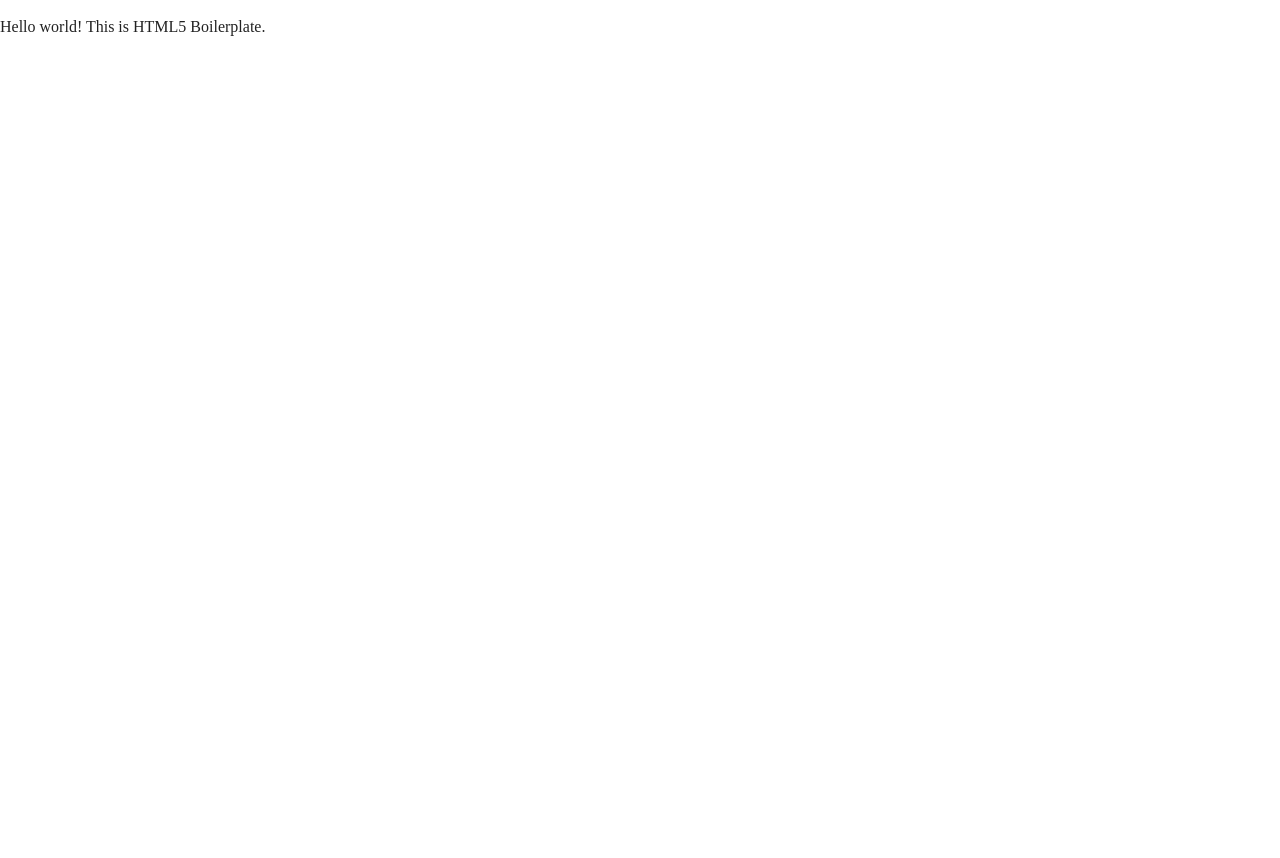
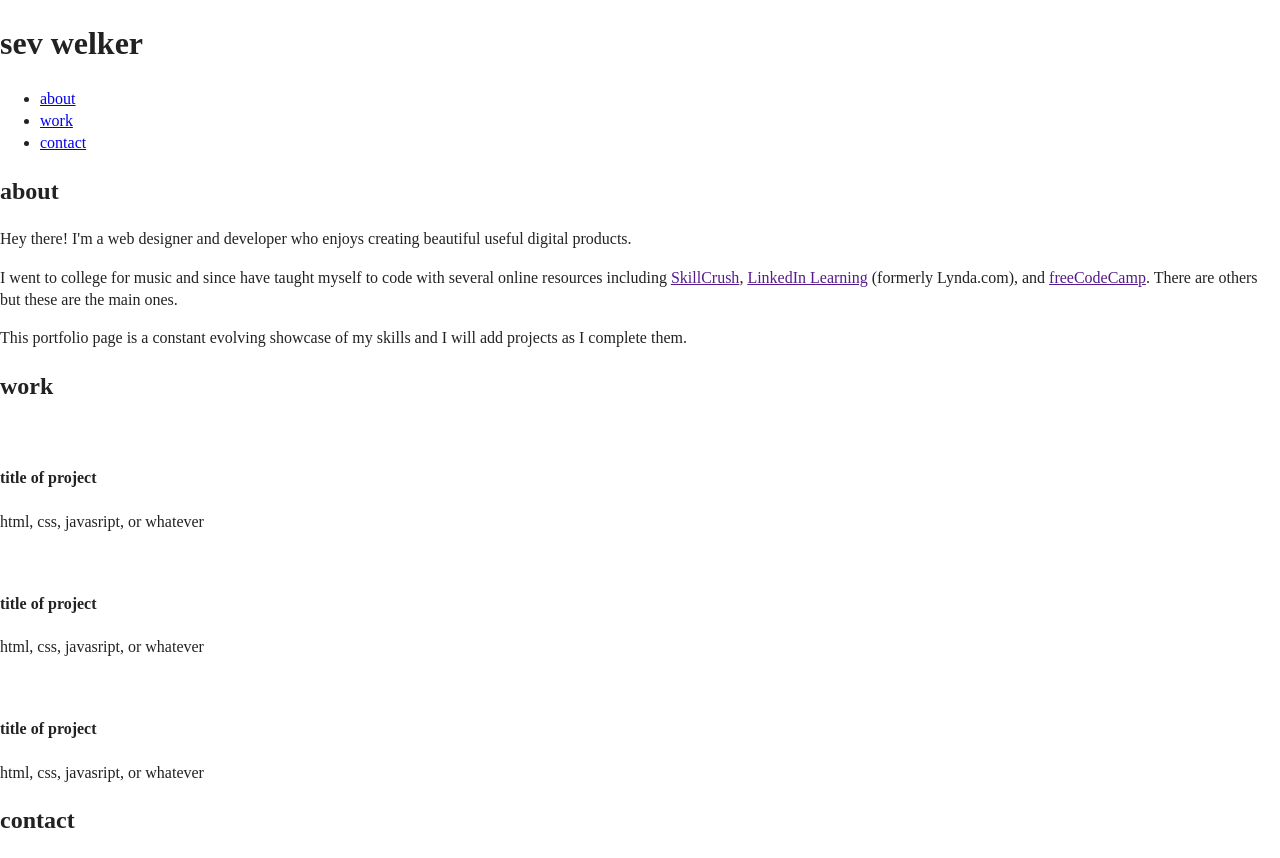
Before and after one commit to thegreatsevrini/portfolio-2019, a plain HTML site: page index.html in a window 1280 px wide. Before the commit the page ends 800 px from the top, so only its background shows below. Drawn offline with nearby package versions, Linux system fonts and the light colour scheme.

Commit message:
Added html structure for the header, including nav and logo, as well as the About section and Work section.

```diff
--- a/index.html
+++ b/index.html
@@ -10,9 +10,12 @@
   <link rel="manifest" href="site.webmanifest">
   <link rel="apple-touch-icon" href="icon.png">
   <!-- Place favicon.ico in the root directory -->
-
+  <!-- Main Style Sheets -->
   <link rel="stylesheet" href="css/normalize.css">
   <link rel="stylesheet" href="css/main.css">
+
+
+
 
   <meta name="theme-color" content="#fafafa">
 </head>
@@ -23,7 +26,59 @@
   <![endif]-->
 
   <!-- Add your site or application content here -->
-  <p>Hello world! This is HTML5 Boilerplate.</p>
+  <header>
+    <h1 id="logo">sev welker</h1>
+    <nav>
+      <ul>
+        <li><a href="#">about</a></li>
+        <li><a href="#">work</a></li>
+        <li><a href="#">contact</a></li>
+      </ul>
+    </nav>
+  </header>
+  <body>
+    <div class="container">
+      <section id="about">
+        <h2>about</h2>
+        <p class="intro">Hey there! I'm a web designer and developer who enjoys creating beautiful useful digital products.</p>
+        <p>I went to college for music and since have taught myself to code with several online resources including <a href="">SkillCrush</a>, <a href="">LinkedIn Learning</a> (formerly Lynda.com), and <a href="">freeCodeCamp</a>. There are others but these are the main ones. </p>
+        <p>This portfolio page is a constant evolving showcase of my skills and I will add projects as I complete them. </p>
+
+
+          </ul>
+        </div>
+
+      </section>
+      <section id="work">
+        <h2>work</h2>
+        <div class="gallery">
+          <div class="gallery-item">
+            <img class="gallery-img" src="">
+            <h4>title of project</h4>
+            <p>html, css, javasript, or whatever</p>
+          </div>
+          <!-- end of .gallery-item -->
+
+          <div class="gallery-item">
+            <img class="gallery-img" src="">
+            <h4>title of project</h4>
+            <p>html, css, javasript, or whatever</p>
+          </div>
+          <!-- end of .gallery-item -->
+
+          <div class="gallery-item">
+            <img class="gallery-img" src="">
+            <h4>title of project</h4>
+            <p>html, css, javasript, or whatever</p>
+          </div>
+          <!-- end of .gallery-item -->
+        </div>
+      </section>
+      <section id="contact">
+        <h2>contact</h2>
+      </section>
+    </div>
+  </body>
   <script src="js/vendor/modernizr-3.6.0.min.js"></script>
   <script src="https://code.jquery.com/jquery-3.3.1.min.js" integrity="sha256-FgpCb/KJQlLNfOu91ta32o/NMZxltwRo8QtmkMRdAu8=" crossorigin="anonymous"></script>
   <script>window.jQuery || document.write('<script src="js/vendor/jquery-3.3.1.min.js"><\/script>')</script>
```
